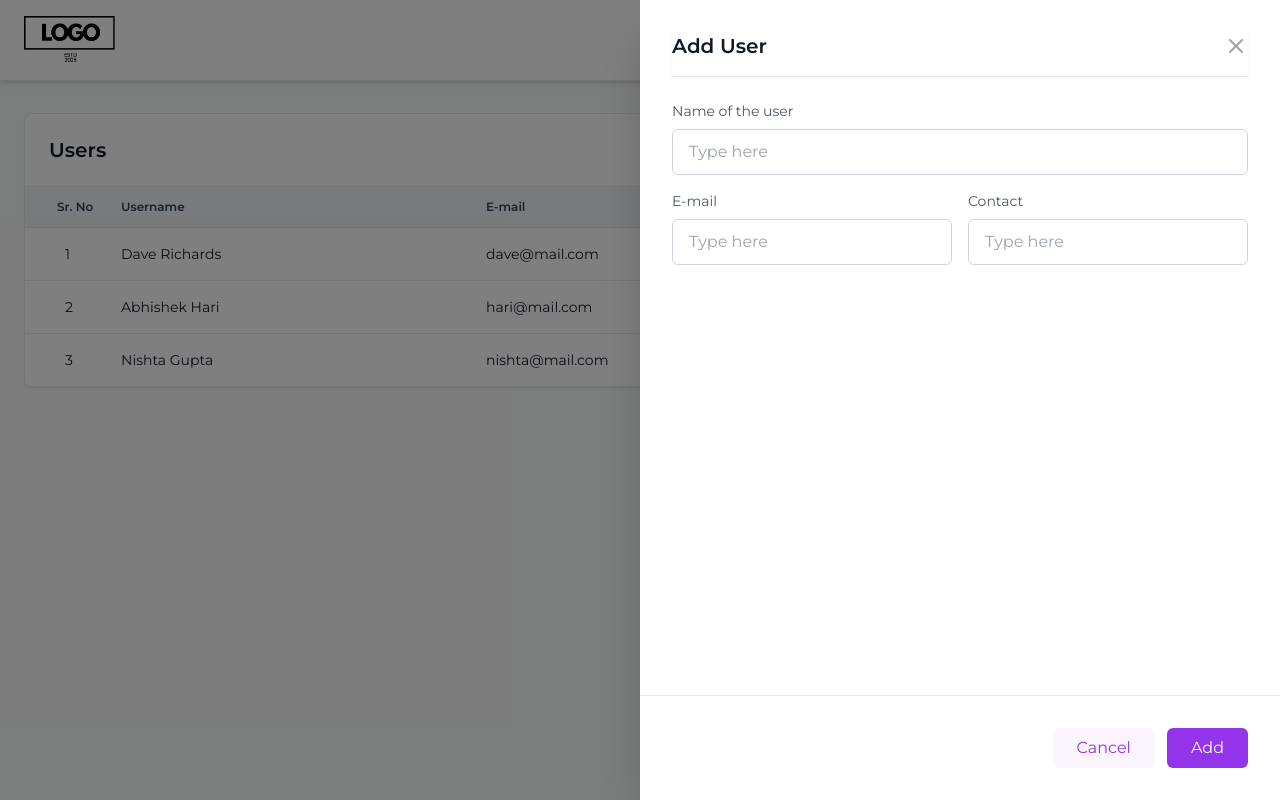
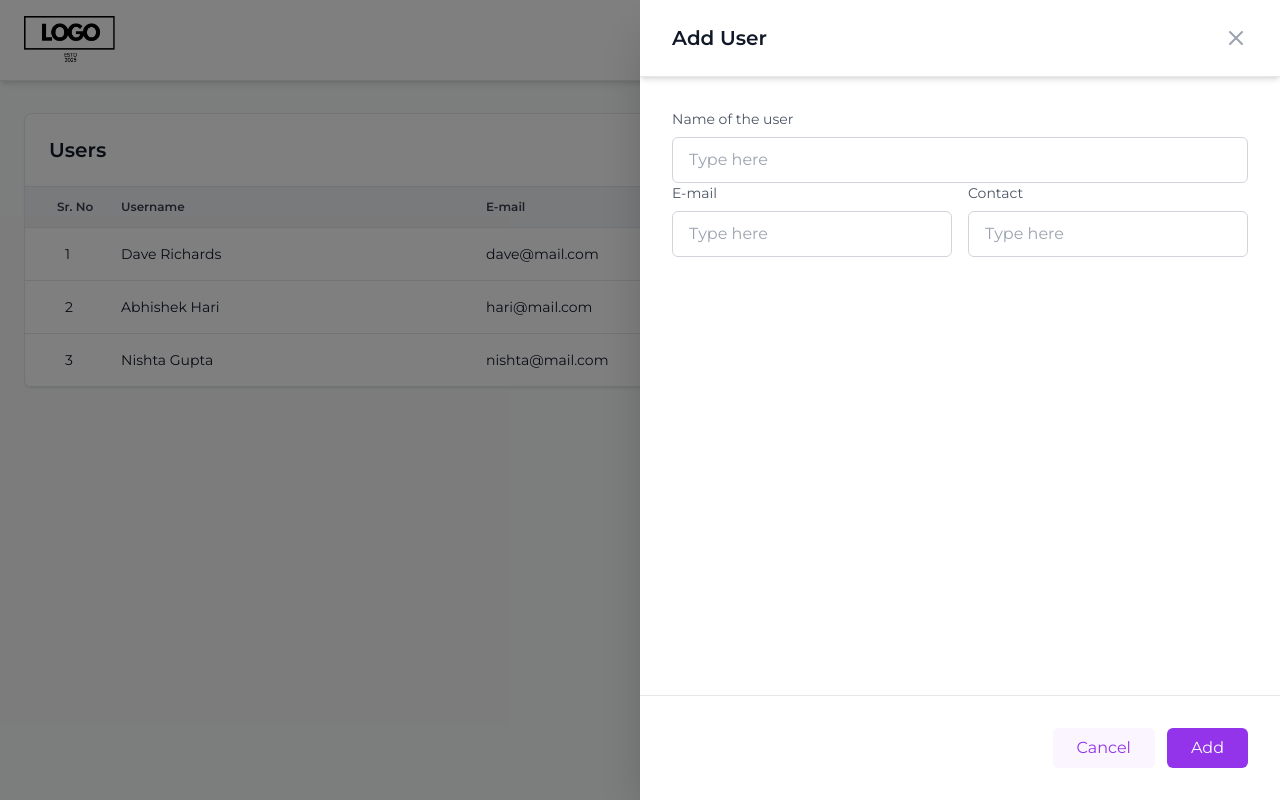
Before and after one commit to svrajesh21/Interview-buddy, a React (Create React App) app: page / in a window 1280 px wide. Both pictures are taken after a click on the button "Add user". Built offline with nearby package versions, Linux system fonts and the light colour scheme.

Commit message:
Update App.jsx

```diff
--- a/src/App.jsx
+++ b/src/App.jsx
@@ -657,16 +657,16 @@ className="w-full px-3 py-2 bg-gray-100 border border-gray-300 rounded-md focus:
 {/* Add/Edit Modal */}
 {isModalOpen && (
   <div className="fixed inset-0 bg-black bg-opacity-50 z-50">
-    <div className="absolute right-0 top-0 h-full w-1/2 bg-white shadow-2xl p-8 overflow-y-auto">
-      <div className="flex items-center justify-between mb-6 pb-4 border-b border-gray-200 shadow-sm">        <h2 className="text-xl font-semibold text-gray-900">{modalMode === 'edit' ? 'Edit User' : 'Add User'}</h2>
+    <div className="absolute right-0 top-0 h-full w-1/2 bg-white shadow-2xl overflow-y-auto">
+      <div className="flex items-center justify-between px-8 py-6 border-b border-gray-200 shadow-md">
+        <h2 className="text-xl font-semibold text-gray-900">{modalMode === 'edit' ? 'Edit User' : 'Add User'}</h2>
         <button onClick={() => setIsModalOpen(false)} className="text-gray-400 hover:text-gray-600">
           <svg className="w-6 h-6" fill="none" stroke="currentColor" viewBox="0 0 24 24">
             <path strokeLinecap="round" strokeLinejoin="round" strokeWidth="2" d="M6 18L18 6M6 6l12 12" />
           </svg>
         </button>
       </div>
-      <div className="space-y-4">
-        <div>
+      <div className="p-8">        <div>
           <label className="block text-sm text-gray-600 mb-2">Name of the user</label>
           <input
             type="text"
```
